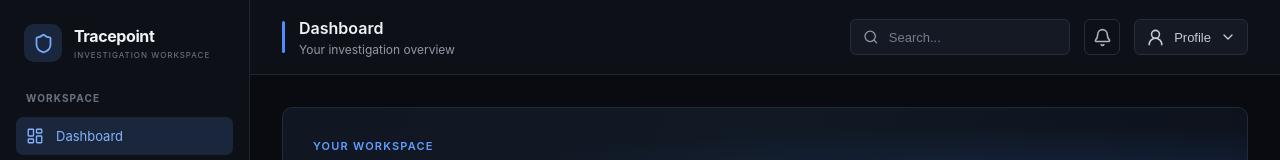
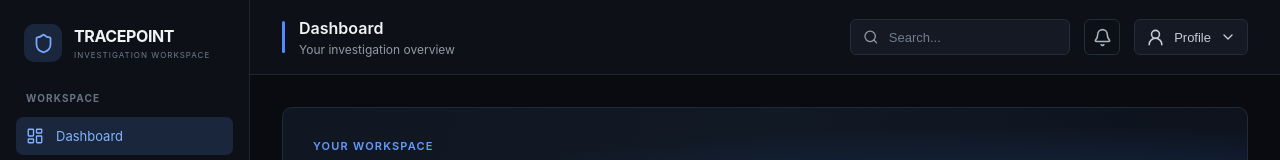
Before and after one commit to reubqnL/TRACEPOINT, a React (Vite) app: page / in a window 1280 px wide. Shown: the top 160 px of the page. Built offline with nearby package versions, Linux system fonts and the light colour scheme.

Commit message:
Tracepoint -> TRACEPOINT

```diff
--- a/index.html
+++ b/index.html
@@ -5,7 +5,7 @@
     <meta charset="UTF-8" />
     <meta name="viewport" content="width=device-width, initial-scale=1.0" />
     <meta name="description" content="Tracepoint — A desktop OSINT investigation workspace." />
-    <title>Tracepoint</title>
+    <title>TRACEPOINT</title>
 </head>
 
 <body>
--- a/package.json
+++ b/package.json
@@ -1,5 +1,5 @@
 {
-  "name": "tracepoint",
+  "name": "TRACEPOINT",
   "version": "1.0.0",
   "description": "**Open-source OSINT desktop application for Windows and macOS.**",
   "main": "dist-electron/main.js",
--- a/src/components/layout/Sidebar.tsx
+++ b/src/components/layout/Sidebar.tsx
@@ -27,7 +27,7 @@ function Sidebar() {
                 </div>
 
                 <div>
-                    <h2>Tracepoint</h2>
+                    <h2>TRACEPOINT</h2>
                     <span>INVESTIGATION WORKSPACE</span>
                 </div>
             </div>
```
